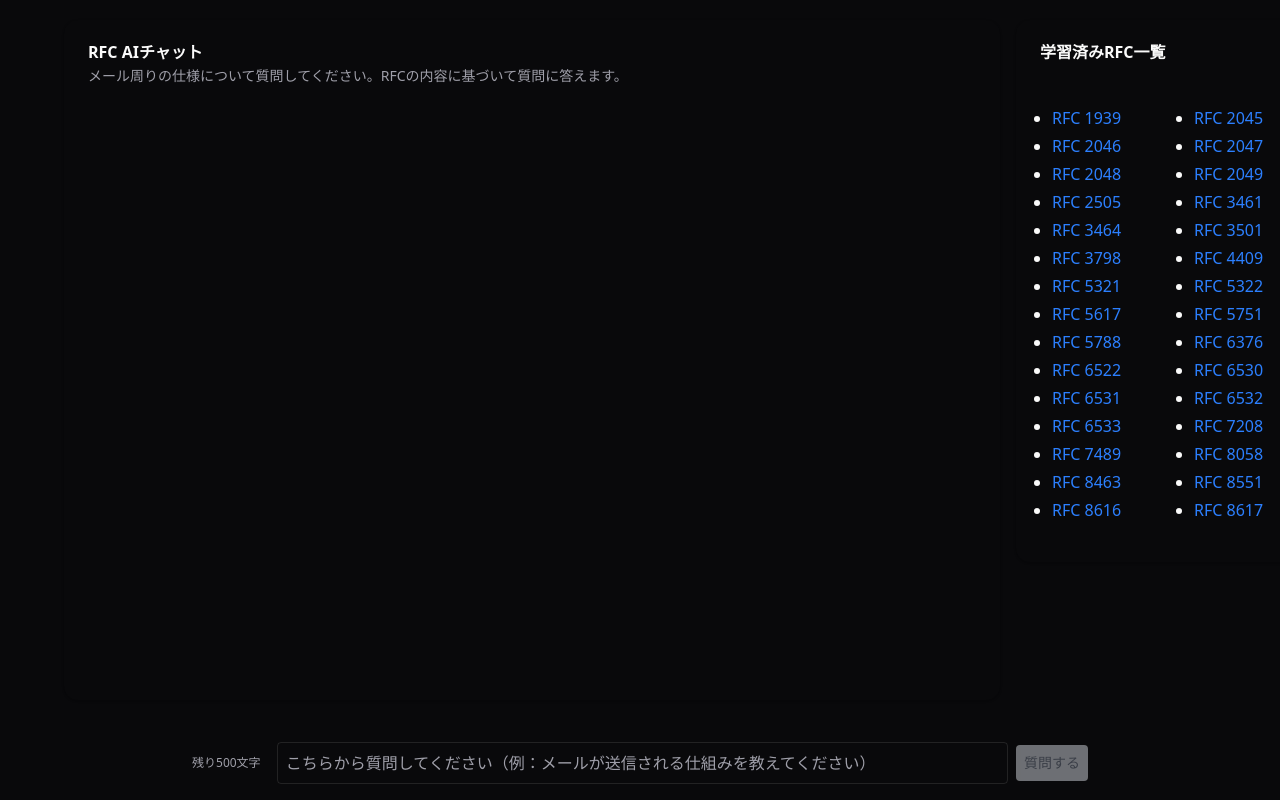
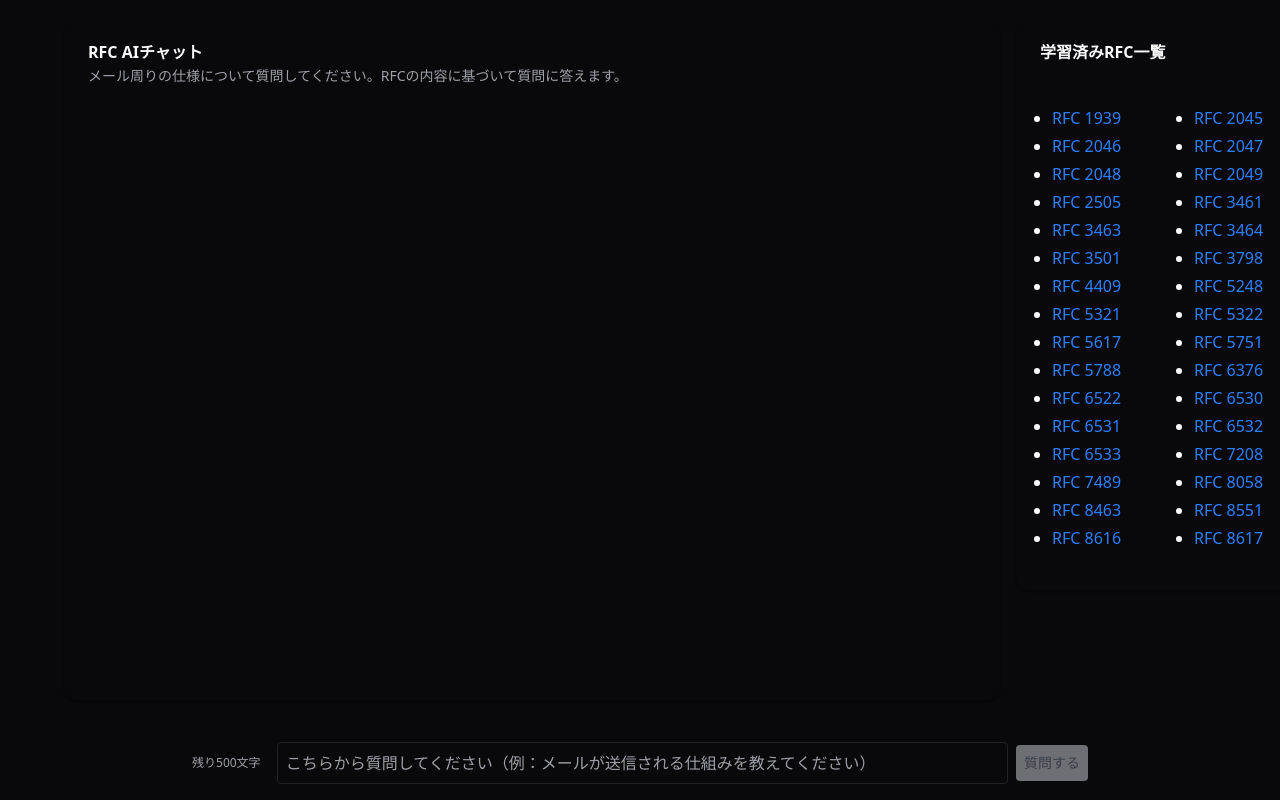
Before and after one commit to AdaisukeV/rfc-ai-chat, a Next.js app: page / in a window 1280 px wide. Shown: the top 800 px of the page. Built offline with nearby package versions, Linux system fonts and the light colour scheme.

Commit message:
Add RFC 3463 and 5248 to refs

```diff
--- a/src/app/page.tsx
+++ b/src/app/page.tsx
@@ -12,12 +12,12 @@ export default function Chat() {
   const rfcNumbers = [
     1939, 2045, 2046, 2047,
     2048, 2049, 2505, 3461,
-    3464, 3501, 3798, 4409,
-    5321, 5322, 5617, 5751,
-    5788, 6376, 6522, 6530,
-    6531, 6532, 6533, 7208,
-    7489, 8058, 8463, 8551,
-    8616, 8617
+    3463, 3464, 3501, 3798,
+    4409, 5248, 5321, 5322,
+    5617, 5751, 5788, 6376,
+    6522, 6530, 6531, 6532,
+    6533, 7208, 7489, 8058,
+    8463, 8551, 8616, 8617
   ];
 
   // テキストエリアの高さを動的に調整する関数
```
